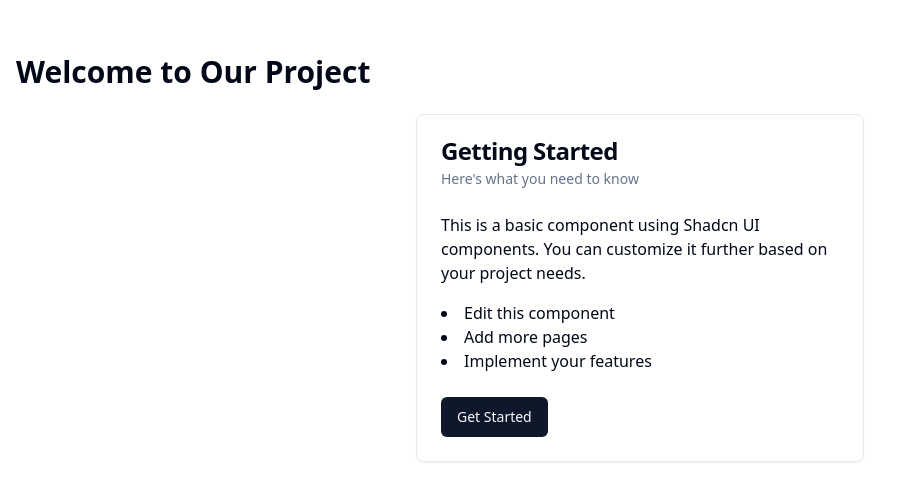
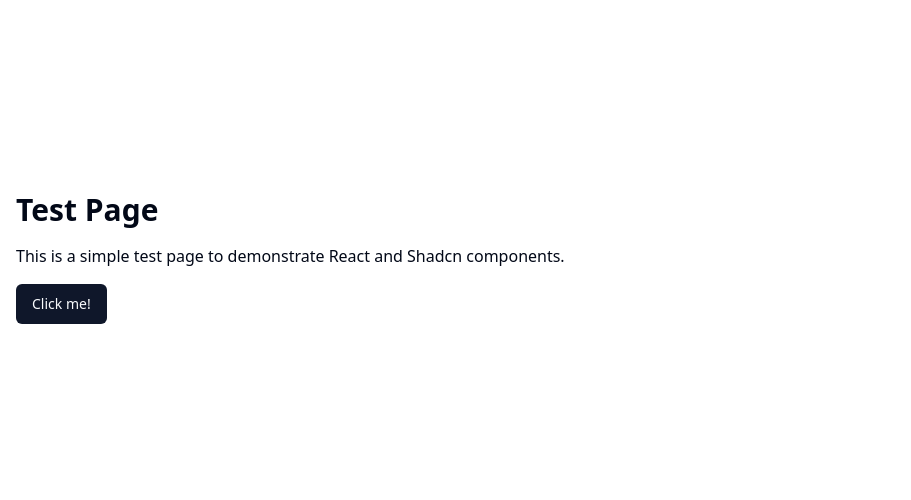
Before and after one commit to GPT-Engineer-App-Dev/blueprint-application, a React (Vite) app: page / in a window 1280 px wide. Shown: the part 142-642 px from the top of the page, without its empty margins (0-911 px from the left). Built offline with nearby package versions, Linux system fonts and the light colour scheme.

Commit message:
GPT Engineer Update

```diff
--- a/src/pages/Index.jsx
+++ b/src/pages/Index.jsx
@@ -1,32 +1,14 @@
 import React from 'react';
 import { Button } from "@/components/ui/button";
-import { Card, CardHeader, CardTitle, CardDescription, CardContent, CardFooter } from "@/components/ui/card";
 
-const Index = () => {
+const TestPage = () => {
   return (
     <div className="container mx-auto p-4">
-      <h1 className="text-3xl font-bold mb-6">Welcome to Our Project</h1>
-      <Card className="w-full max-w-md mx-auto">
-        <CardHeader>
-          <CardTitle>Getting Started</CardTitle>
-          <CardDescription>Here's what you need to know</CardDescription>
-        </CardHeader>
-        <CardContent>
-          <p className="mb-4">
-            This is a basic component using Shadcn UI components. You can customize it further based on your project needs.
-          </p>
-          <ul className="list-disc list-inside">
-            <li>Edit this component</li>
-            <li>Add more pages</li>
-            <li>Implement your features</li>
-          </ul>
-        </CardContent>
-        <CardFooter>
-          <Button>Get Started</Button>
-        </CardFooter>
-      </Card>
+      <h1 className="text-3xl font-bold mb-4">Test Page</h1>
+      <p className="mb-4">This is a simple test page to demonstrate React and Shadcn components.</p>
+      <Button variant="default">Click me!</Button>
     </div>
   );
 };
 
-export default Index;
+export default TestPage;
```
